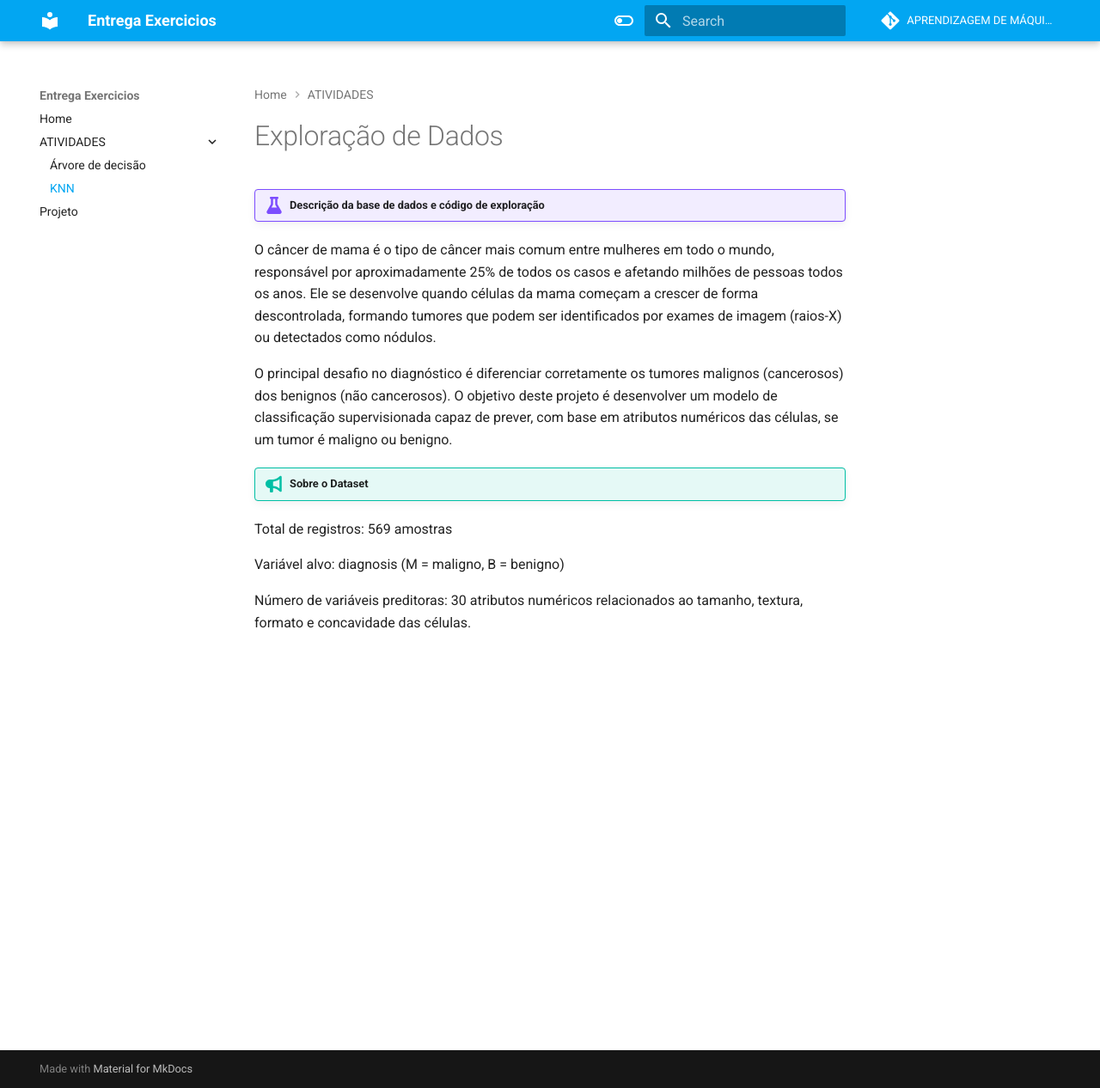
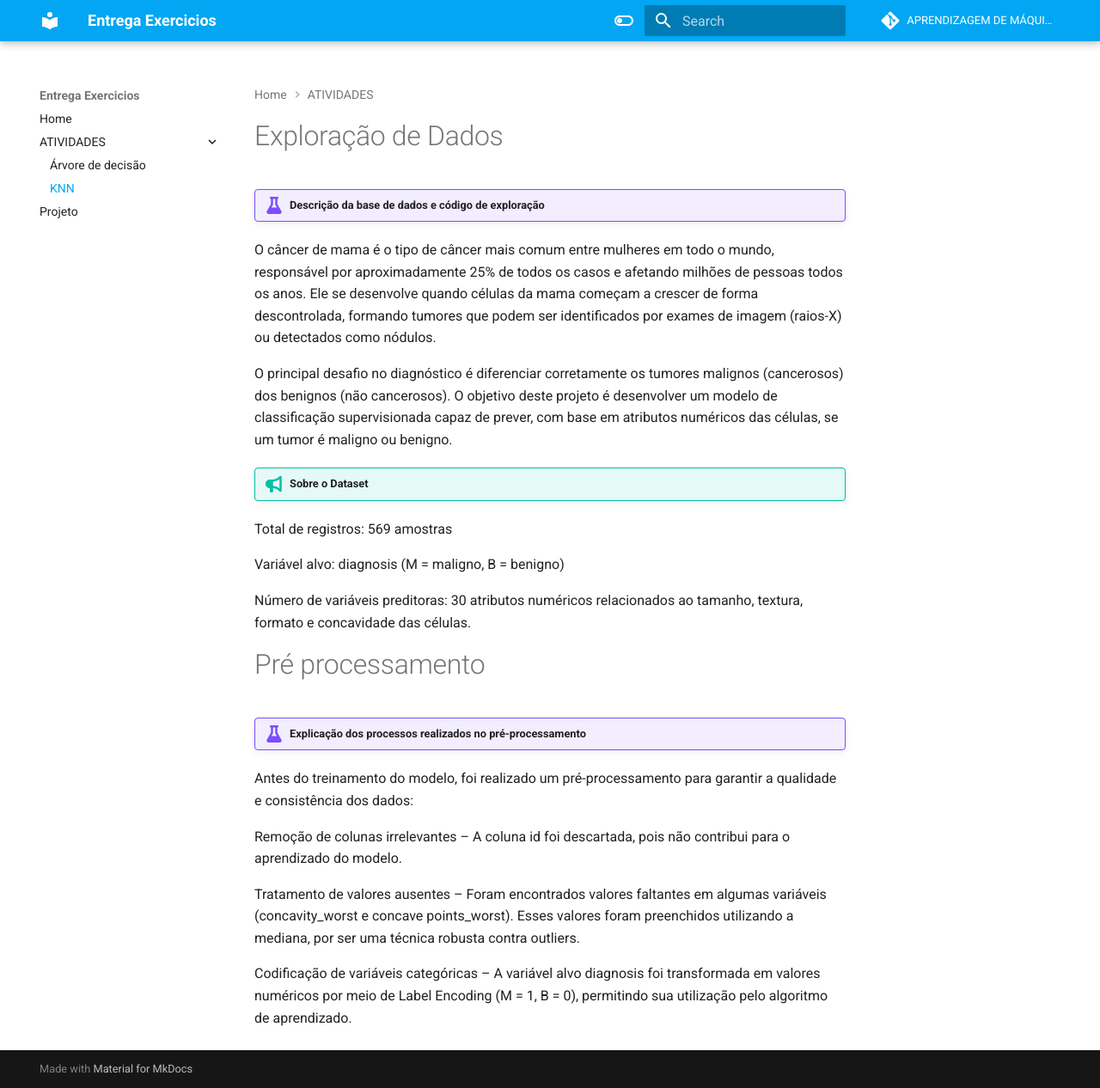
Before and after one commit to MariaLuizazz/MACHINE-LEARNING-PESSOAL, an MkDocs documentation site: the page built from docs/KNN/main.md, in a window 1280 px wide and 1266 px high. Shown: the whole window at 86% size. Built offline with MkDocs 1.6.1 and Material for MkDocs 9.7.7, drawn with Linux system fonts in a browser that asks for light colours; comment, search, counter and statistics services are not loaded.

Commit message:
atualização main

```diff
--- a/docs/KNN/main.md
+++ b/docs/KNN/main.md
@@ -13,3 +13,15 @@ Total de registros: 569 amostras
 Variável alvo: diagnosis (M = maligno, B = benigno)
 
 Número de variáveis preditoras: 30 atributos numéricos relacionados ao tamanho, textura, formato e concavidade das células.
+
+# Pré processamento
+
+!!! example "Explicação dos processos realizados no pré-processamento"
+
+Antes do treinamento do modelo, foi realizado um pré-processamento para garantir a qualidade e consistência dos dados:
+
+Remoção de colunas irrelevantes – A coluna id foi descartada, pois não contribui para o aprendizado do modelo.
+
+Tratamento de valores ausentes – Foram encontrados valores faltantes em algumas variáveis (concavity_worst e concave points_worst). Esses valores foram preenchidos utilizando a mediana, por ser uma técnica robusta contra outliers.
+
+Codificação de variáveis categóricas – A variável alvo diagnosis foi transformada em valores numéricos por meio de Label Encoding (M = 1, B = 0), permitindo sua utilização pelo algoritmo de aprendizado.
--- a/requirements.txt
+++ b/requirements.txt
@@ -17,6 +17,4 @@ yfinance
 tabulate
 scikit-learn
 kagglehub
-
-
 tables
```
